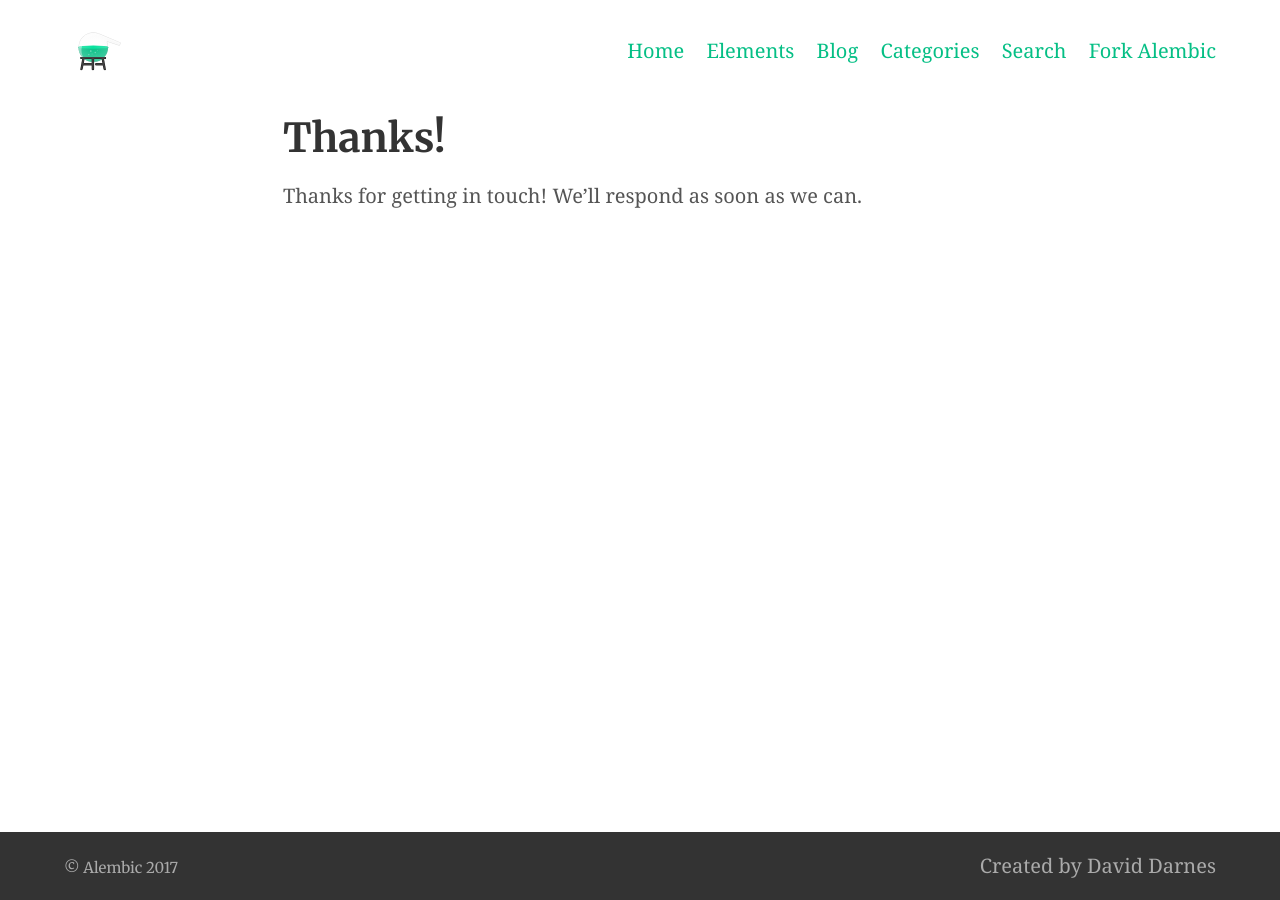
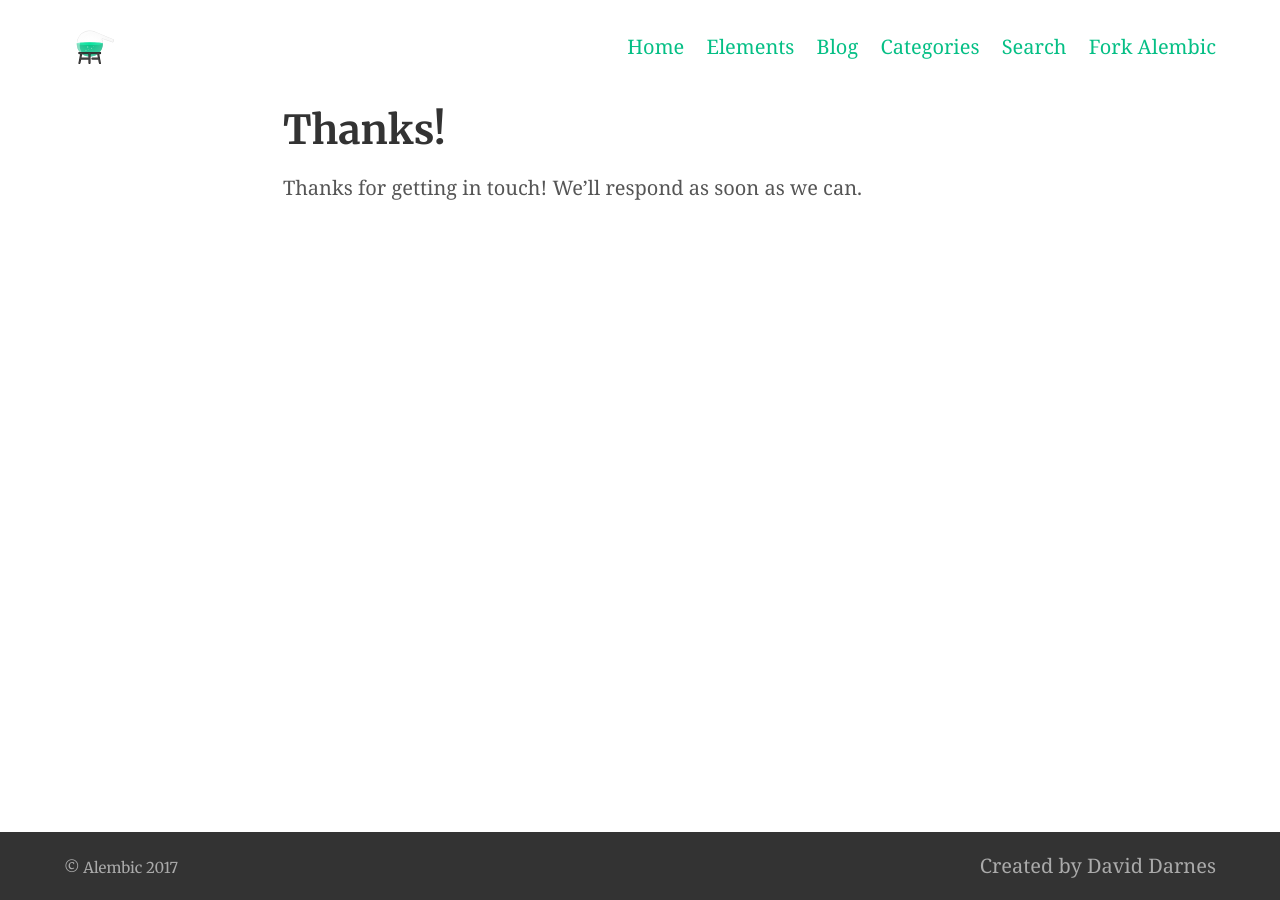
Before and after one commit to daviddarnes/alembic, a Jekyll site: the page built from thanks.md, in a window 1280 px wide. Built offline with Jekyll 4.4.1, drawn with Linux system fonts in a browser that asks for light colours.

Commit message:
Allow for more varied logo image sizes, fixes #49

```diff
--- a/assets/styles.scss
+++ b/assets/styles.scss
@@ -65,9 +65,11 @@ body {
 .logo {
   display: inline-block;
   line-height: 0;
+  max-height: 4rem;
+  @include flexbox;
+  @include align-items(center);
   img {
-    width: 4rem;
-    height: 4rem;
+    max-height: 4rem;
   }
 }
 
```
Also changed, not shown: assets/placeholder-logo.svg.
